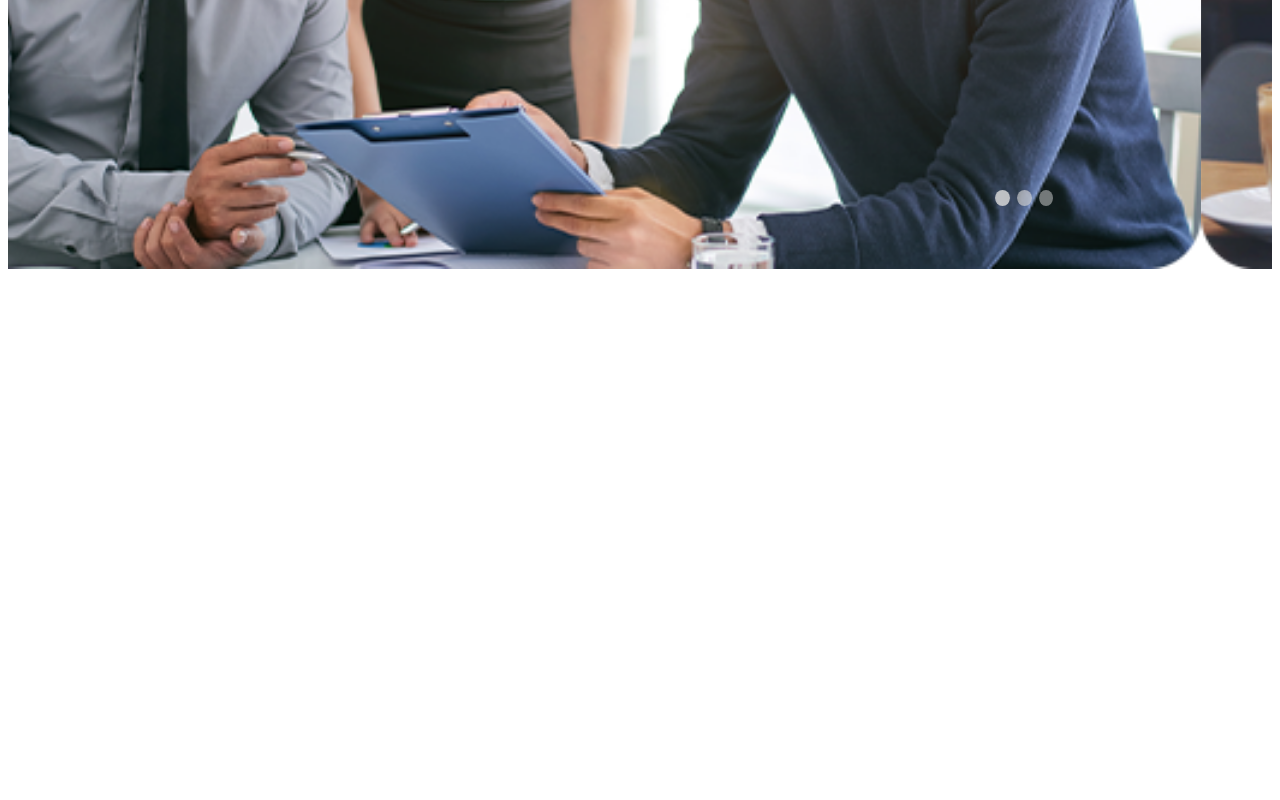
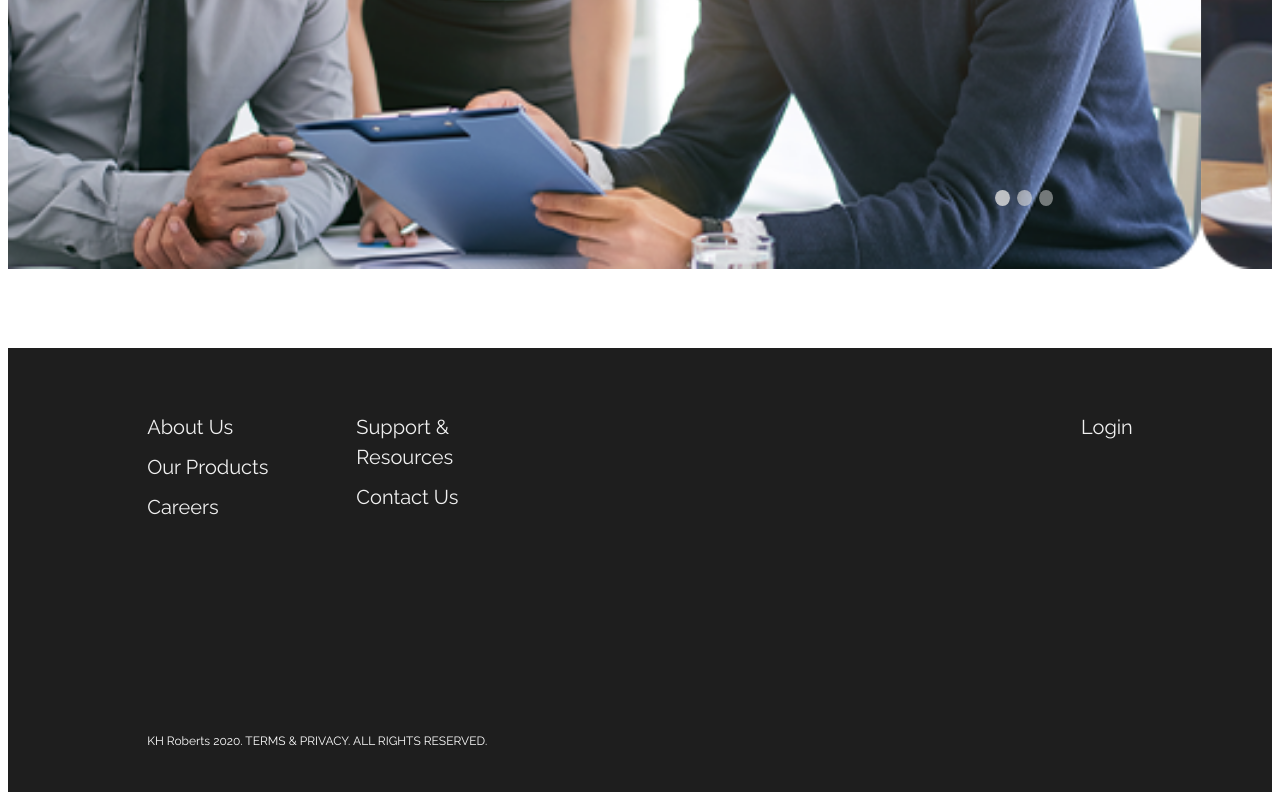
Before and after one commit to rgdamalerio/KHR, a plain HTML site: page index.html in a window 1280 px wide. Shown: the part 849-1649 px from the top of the page. Before the commit the page ends 1197 px from the top, so only its background shows below. Drawn offline with nearby package versions, Linux system fonts and the light colour scheme.

Commit message:
KHR-2: Added Site Footer

```diff
--- a/assets/css/production/global.css
+++ b/assets/css/production/global.css
@@ -113,3 +113,62 @@
   background-color: #994789;
   color: #fff;
 }
+
+
+/* footer new */
+
+.footer {
+  min-height: 320px;
+  padding: 3rem 1rem 1.5rem;
+  background: #1e1e1e;
+}
+
+.footer-content {
+  max-width: 80%;
+  margin: 0 auto;
+  display: grid;
+  grid-template-columns: 1fr 1fr 3fr;
+  grid-template-rows: 300px 20px;
+  grid-template-areas:
+      "left middle right"
+      "bottom bottom auto";
+  grid-gap: 20px;
+}
+
+.footer .footer-link {
+  display: block;
+  margin-bottom: 10px;
+  font-size: 20px;
+  text-decoration: none;
+  color: #f0f0f0;
+  transition: color 0.3s ease-in-out;
+}
+
+.footer .footer-link:hover {
+  color: #fff;
+}
+
+.footer .footer-disclaimer {
+  display: block;
+  font-size: 12px;
+  text-decoration: none;
+  color: #fff;
+}
+
+.footer .footer-content .footer-left {
+  grid-area: left;
+}
+
+.footer .footer-content .footer-middle {
+  grid-area: middle;
+}
+
+.footer .footer-content .footer-right {
+  grid-area: right;
+  justify-self: right;
+}
+
+.footer .footer-content .footer-bottom {
+  grid-area: bottom;
+  justify-self: left;
+}
--- a/index.html
+++ b/index.html
@@ -134,8 +134,27 @@
         </div>
     </div>
   <!-- Footer & Disclaimer -->
-  <footer class="main-footer footer-roche-disclaimer">
+  <!-- <footer class="main-footer footer-roche-disclaimer">
 
+  </footer> -->
+  <footer class="footer">
+    <div class="footer-content">
+      <div class="footer-left">
+        <a class="footer-link" href="#">About Us</a>
+        <a class="footer-link" href="#">Our Products</a>
+        <a class="footer-link" href="#">Careers</a>
+      </div>
+      <div class="footer-middle">
+        <a class="footer-link" href="#">Support & Resources</a>
+        <a class="footer-link" href="#">Contact Us</a>
+      </div>
+      <div class="footer-right">
+      <a class="footer-link" href="#">Login</a>
+      </div>
+      <div class="footer-bottom">
+        <a class="footer-disclaimer" href="#">KH Roberts 2020. TERMS & PRIVACY. ALL RIGHTS RESERVED.</a>
+      </div>
+    </div>
   </footer>
   <script src="https://code.jquery.com/jquery-3.4.1.slim.min.js" integrity="sha384-J6qa4849blE2+poT4WnyKhv5vZF5SrPo0iEjwBvKU7imGFAV0wwj1yYfoRSJoZ+n" crossorigin="anonymous"></script>
   <script src="https://cdn.jsdelivr.net/npm/popper.js@1.16.0/dist/umd/popper.min.js" integrity="sha384-Q6E9RHvbIyZFJoft+2mJbHaEWldlvI9IOYy5n3zV9zzTtmI3UksdQRVvoxMfooAo" crossorigin="anonymous"></script>
```
